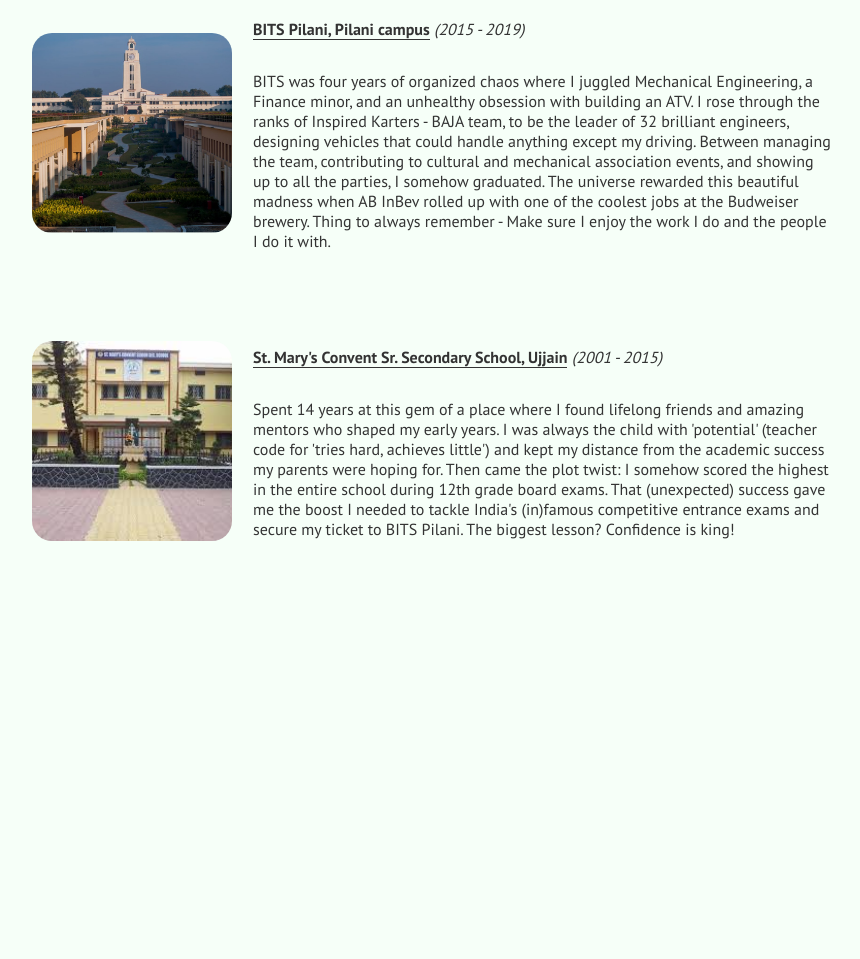
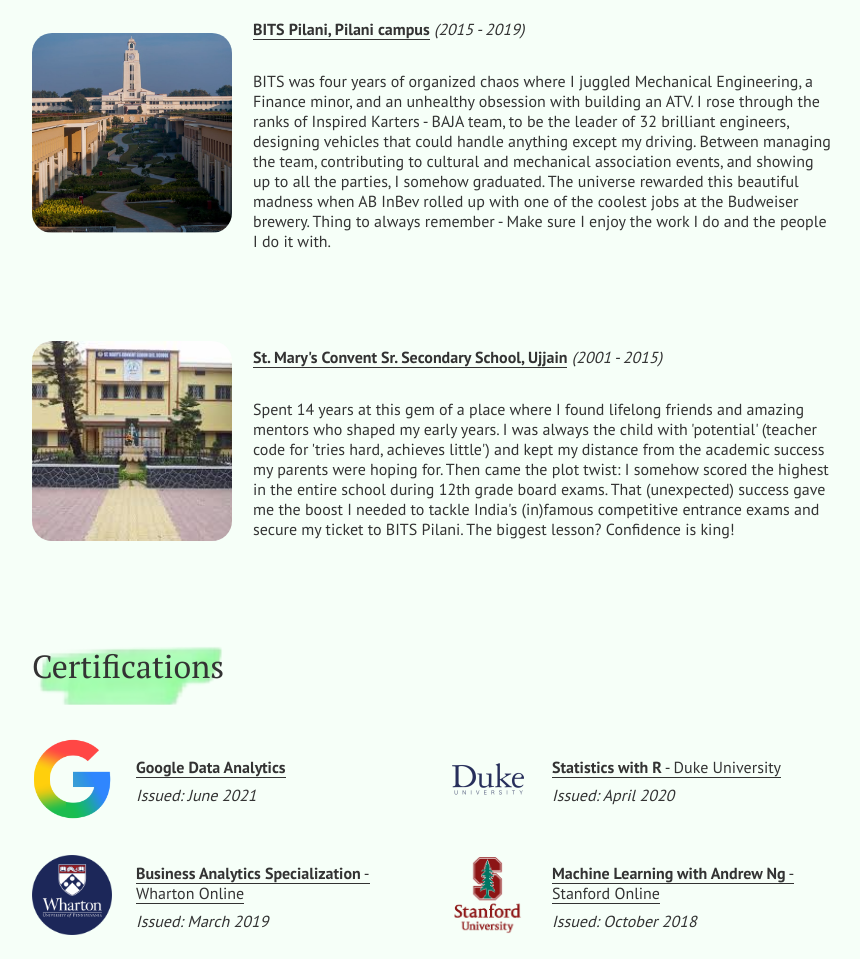
Before and after one commit to asadhusain97/asadhusain97.github.io, a plain HTML site: page pages/education.html in a window 1280 px wide. Shown: the part 602-1561 px from the top of the page, without its empty margins (348-1208 px from the left). Before the commit the page ends 1241 px from the top, so only its background shows below. Drawn offline with Linux system fonts and the light colour scheme.

Commit message:
Added certifications

```diff
--- a/css/components.css
+++ b/css/components.css
@@ -253,3 +253,54 @@
 .project-link:hover::before {
     width: 100%;
 }
+
+/* Certifications section styles */
+.certifications-container {
+    display: grid;
+    grid-template-columns: repeat(auto-fill, minmax(300px, 1fr));
+    gap: 2rem;
+    margin-top: 1rem;
+}
+
+.certification-entry {
+    display: flex;
+    align-items: center;
+    gap: 1.5rem;
+}
+
+.certification-entry img {
+    width: 80px;
+    height: 80px;
+    object-fit: contain;
+    border-radius: 10%;
+    flex-shrink: 0;
+}
+
+.certification-details {
+    display: flex;
+    flex-direction: column;
+}
+
+.certification-details p {
+    margin: 0.25rem 0;
+}
+
+.certification-details a {
+    color: inherit;
+    text-decoration: none;
+    position: relative;
+    font-weight: 500;
+    border-bottom: 1px solid #333;
+}
+
+.certification-details a:hover::before {
+    content: '';
+    position: absolute;
+    left: 0;
+    bottom: 0.1em;
+    width: 100%;
+    height: 50%;
+    background: #61fb75;
+    filter: opacity(0.3);
+    z-index: -1;
+}
--- a/pages/education.html
+++ b/pages/education.html
@@ -124,6 +124,69 @@
                     </p>
                 </div>
             </div>
+            <h2>Certifications</h2>
+            <div class="certifications-container">
+                <div class="certification-entry">
+                    <a href="https://drive.google.com/file/d/16RJgcWJ-PuaSE5yKrjdNL8EYb7XRu2-b/view?usp=sharing"
+                        target="_blank">
+                        <img src="../images/edu_interest_imgs/google_logo.png" alt="Google Logo">
+                    </a>
+                    <div class="certification-details">
+                        <p>
+                            <a href="https://drive.google.com/file/d/16RJgcWJ-PuaSE5yKrjdNL8EYb7XRu2-b/view?usp=sharing"
+                                target="_blank">
+                                <b>Google Data Analytics</b>
+                            </a>
+                        </p>
+                        <p><i>Issued: June 2021</i></p>
+                    </div>
+                </div>
+                <div class="certification-entry">
+                    <a href="https://drive.google.com/file/d/1yL-TApfM9fRwI8VXR3CkKPEWeHhWuSJt/view?usp=sharing"
+                        target="_blank">
+                        <img src="../images/edu_interest_imgs/duke_logo.png" alt="Duke University Logo">
+                    </a>
+                    <div class="certification-details">
+                        <p>
+                            <a href="https://drive.google.com/file/d/1yL-TApfM9fRwI8VXR3CkKPEWeHhWuSJt/view?usp=sharing"
+                                target="_blank">
+                                <b>Statistics with R</b> - Duke University
+                            </a>
+                        </p>
+                        <p><i>Issued: April 2020</i></p>
+                    </div>
+                </div>
+                <div class="certification-entry">
+                    <a href="https://drive.google.com/file/d/1XeRjBB0-z7Use4eEC7sjngPZHs1Pnh6J/view?usp=drive_link"
+                        target="_blank">
+                        <img src="../images/edu_interest_imgs/Wharton_logo.png" alt="Wharton Online Logo">
+                    </a>
+                    <div class="certification-details">
+                        <p>
+                            <a href="https://drive.google.com/file/d/1XeRjBB0-z7Use4eEC7sjngPZHs1Pnh6J/view?usp=drive_link"
+                                target="_blank">
+                                <b>Business Analytics Specialization</b> - Wharton Online
+                            </a>
+                        </p>
+                        <p><i>Issued: March 2019</i></p>
+                    </div>
+                </div>
+                <div class="certification-entry">
+                    <a href="https://drive.google.com/file/d/15p_hVdrubzois8PL2hvYRTUhV4dqUb0S/view?usp=drive_link"
+                        target="_blank">
+                        <img src="../images/edu_interest_imgs/Stanford_Logo.png" alt="Stanford Logo">
+                    </a>
+                    <div class="certification-details">
+                        <p>
+                            <a href="https://drive.google.com/file/d/15p_hVdrubzois8PL2hvYRTUhV4dqUb0S/view?usp=drive_link"
+                                target="_blank">
+                                <b>Machine Learning with Andrew Ng</b> - Stanford Online
+                            </a>
+                        </p>
+                        <p><i>Issued: October 2018</i></p>
+                    </div>
+                </div>
+            </div>
         </div>
     </main>
 </body>
```
Also changed, not shown: images/edu_interest_imgs/Stanford_Logo.png (added), images/edu_interest_imgs/Wharton_logo.png (added), images/edu_interest_imgs/duke_logo.png (added), images/edu_interest_imgs/google_logo.png (added).
